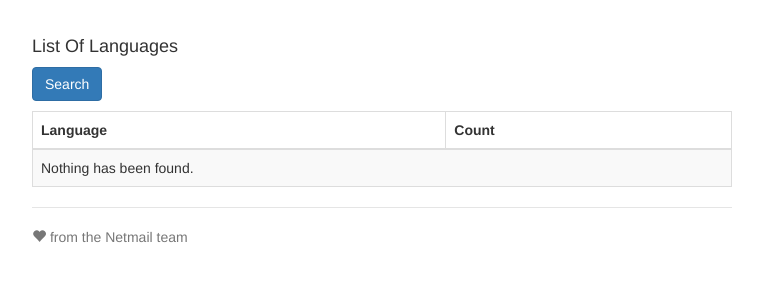
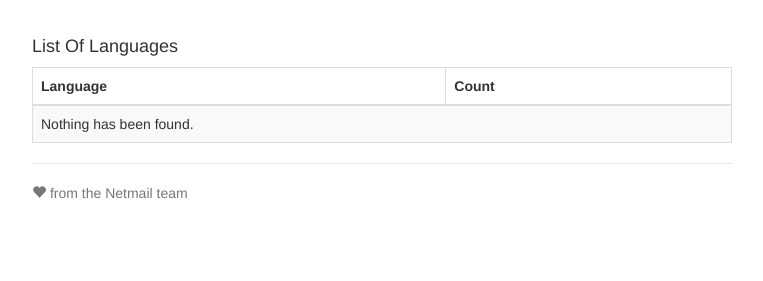
Before and after one commit to Revolgy-Business-Solutions/roadshow-demo, a website: page app/index.html in a window 1280 px wide. Shown: the part 83-364 px from the top of the page, without its empty margins (258-1021 px from the left). Drawn offline with nearby package versions, Linux system fonts and the light colour scheme; files that its build step writes are made by us from their sources; no server answers.

Commit message:
Remove the search button.

```diff
--- a/app/views/main.html
+++ b/app/views/main.html
@@ -20,7 +20,7 @@
             </div>
           </div>
         </form> -->
-        <button type="submit" class="btn btn-primary search-button" ng-click="filterItems()">Search</button>
+        <!-- <button type="submit" class="btn btn-primary search-button" ng-click="filterItems()">Search</button> -->
         <div class="pull-right" ng-show="itemsCount > 0">
           {{itemsCount}} items found.
         </div>
```
